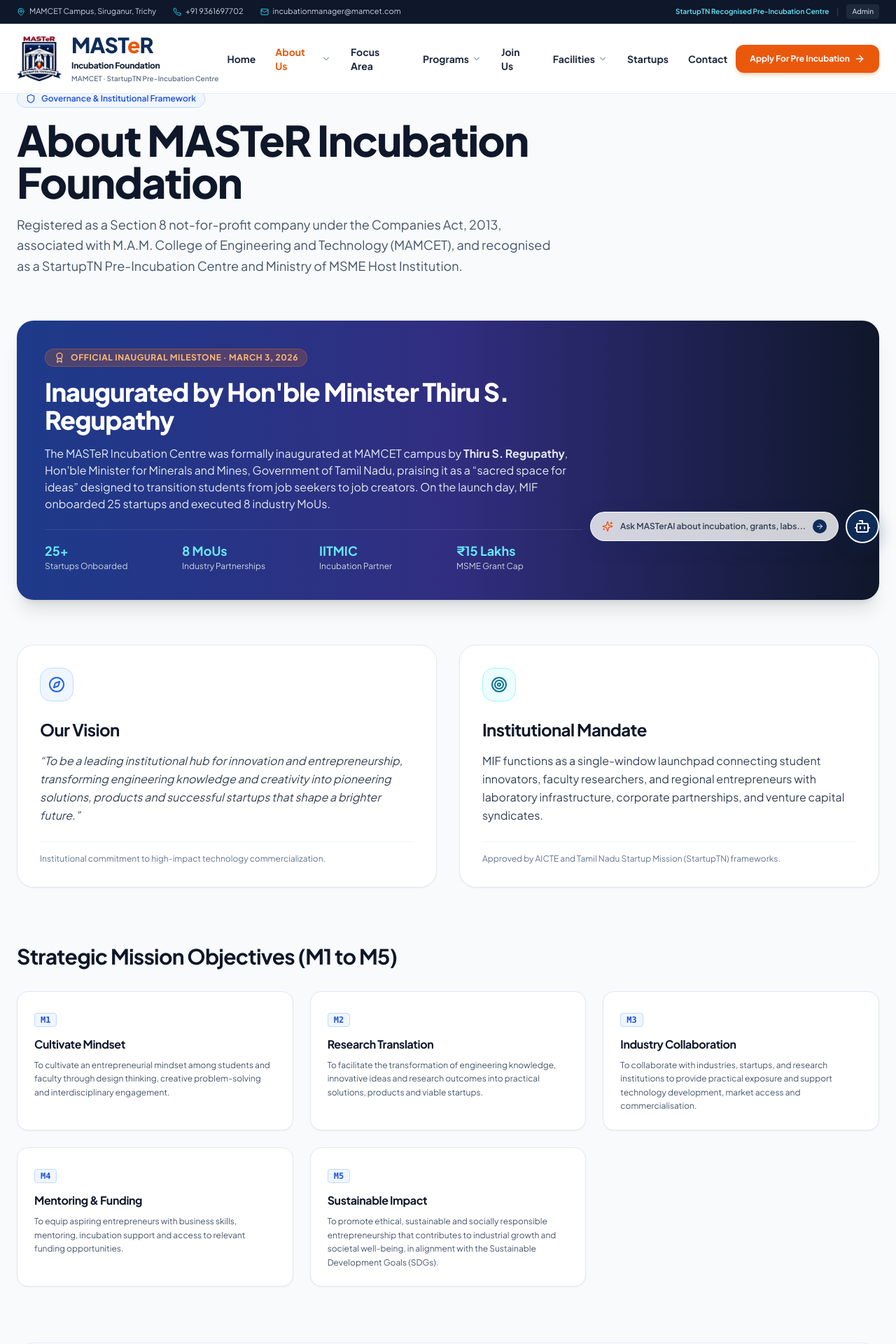
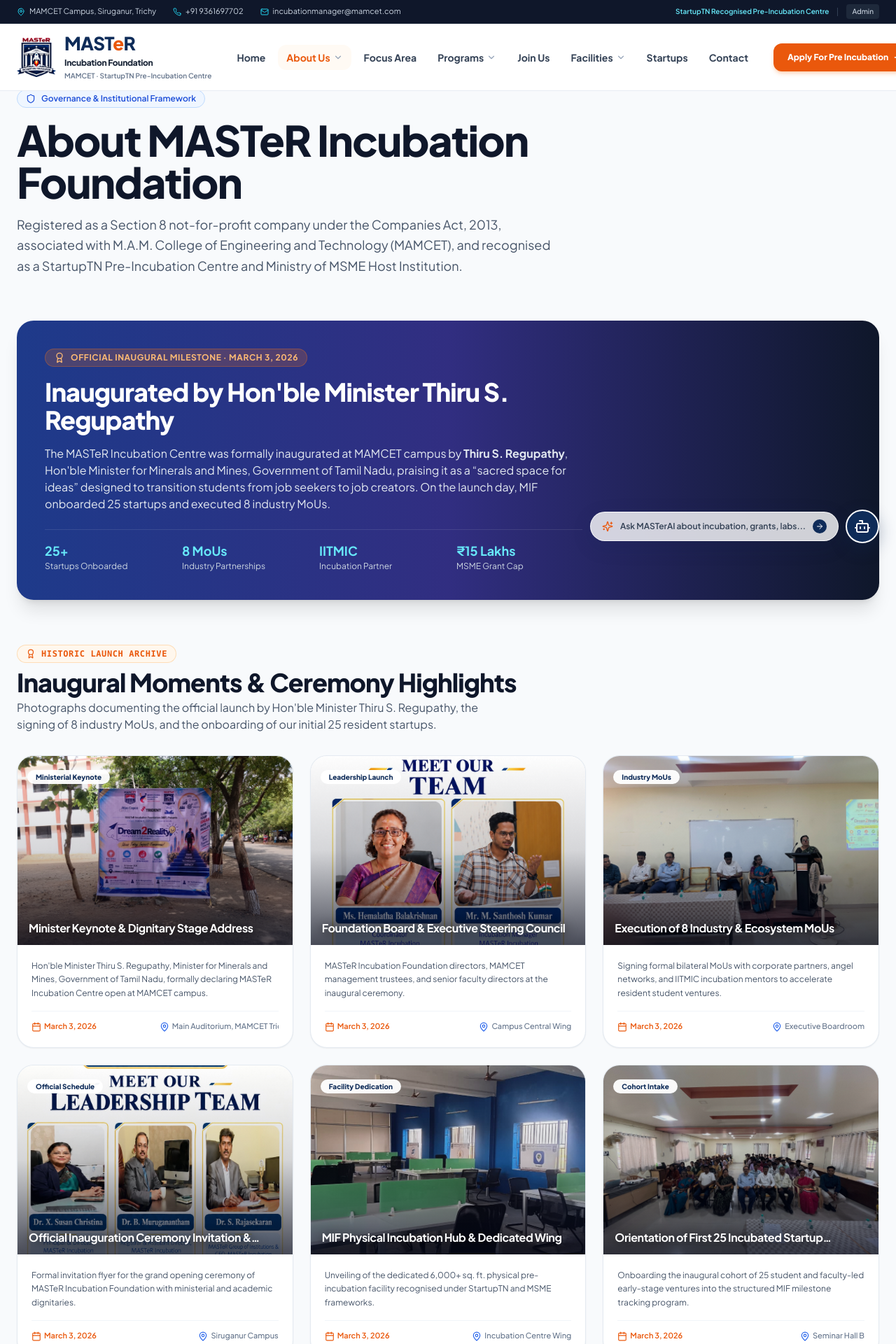
Before and after one commit to MOHAMEDYUNUS-A/incubation, a Next.js app: page /about in a window 1280 px wide. Shown: the top 1920 px of the page at 70% size. Built offline with nearby package versions, Linux system fonts and the light colour scheme.

Commit message:
feat: reduce impact video opacity, balance navbar alignment, and add inaugural moments gallery to about page

```diff
--- a/src/app/about/page.tsx
+++ b/src/app/about/page.tsx
@@ -4,6 +4,7 @@ import { FOUNDATION_INFO } from "@/lib/db/mockData";
 import { Shield, Target, Compass, ArrowRight, ExternalLink, Award, Users, Landmark, MapPin } from "lucide-react";
 import { Button } from "@/components/ui/button";
 import CampusPhotoGallery from "@/components/sections/CampusPhotoGallery";
+import InauguralMomentsGallery from "@/components/sections/InauguralMomentsGallery";
 
 export const metadata = {
   title: "About Us | MASTeR Incubation Foundation (MIF)",
@@ -61,6 +62,9 @@ export default function AboutPage() {
             </div>
           </div>
         </div>
+
+        {/* Official Inaugural Moments Photo Showcase */}
+        <InauguralMomentsGallery />
 
         {/* Vision & Mission Cards */}
         <div className="grid grid-cols-1 md:grid-cols-2 gap-8 mb-20">
--- a/src/components/navigation/Navbar.tsx
+++ b/src/components/navigation/Navbar.tsx
@@ -108,7 +108,7 @@ export default function Navbar() {
           </div>
         </div>
 
-        {/* Main Navigation Bar (Clean White Institutional Style as in Image 2) */}
+        {/* Main Navigation Bar (Clean White Institutional Style with Symmetrical Alignment) */}
         <div
           className={`transition-all duration-300 ${
             scrolled
@@ -116,10 +116,10 @@ export default function Navbar() {
               : "bg-white py-3 border-b border-slate-200/80 shadow-2xs"
           }`}
         >
-          <div className="container max-w-7xl mx-auto px-4 sm:px-6 flex items-center justify-between">
-            {/* Logo on Left - Bigger, Responsive, Themed to Logo & No Box/MIF clutter */}
-            <Link href="/" className="flex items-center gap-2.5 sm:gap-3.5 group shrink-0">
-              <div className="relative w-12 h-12 sm:w-14 sm:h-14 md:w-16 md:h-16 flex items-center justify-center shrink-0 group-hover:scale-105 transition-transform duration-300">
+          <div className="container max-w-7xl mx-auto px-4 sm:px-6 flex items-center justify-between gap-4">
+            {/* Logo on Left */}
+            <Link href="/" className="flex items-center gap-2.5 sm:gap-3 group shrink-0">
+              <div className="relative w-12 h-12 sm:w-14 sm:h-14 flex items-center justify-center shrink-0 group-hover:scale-105 transition-transform duration-300">
                 <img
                   src="/logos/official-mif-logo.png"
                   alt="MASTeR Incubation Foundation Logo"
@@ -128,21 +128,21 @@ export default function Navbar() {
               </div>
               <div className="flex flex-col justify-center">
                 <div className="flex items-center">
-                  <span className="font-black text-xl sm:text-2xl md:text-3xl tracking-tight text-[#0f2c59] font-display leading-none">
+                  <span className="font-black text-xl sm:text-2xl md:text-[26px] tracking-tight text-[#0f2c59] font-display leading-none">
                     MAST<span className="text-[#ea580c]">e</span>R
                   </span>
                 </div>
                 <span className="text-[11px] sm:text-xs font-extrabold text-slate-800 tracking-tight leading-none mt-1">
                   Incubation Foundation
                 </span>
-                <span className="text-[10px] text-slate-500 font-semibold tracking-normal hidden md:inline mt-0.5">
+                <span className="text-[10px] text-slate-500 font-semibold tracking-normal hidden xl:inline mt-0.5">
                   MAMCET · StartupTN Pre-Incubation Centre
                 </span>
               </div>
             </Link>
 
-            {/* Navigation Links in Center */}
-            <nav className="hidden lg:flex items-center gap-1">
+            {/* Symmetrically Centered Navigation Links */}
+            <nav className="hidden lg:flex items-center justify-center gap-0.5 xl:gap-1.5 flex-1 mx-2">
               {NAV_LINKS.map((link) => (
                 <div
                   key={link.name}
@@ -152,10 +152,10 @@ export default function Navbar() {
                 >
                   <Link
                     href={link.href}
-                    className={`px-3 py-2 text-sm font-bold transition-colors flex items-center gap-1 rounded-lg ${
+                    className={`px-3 py-2 text-sm font-bold transition-all flex items-center gap-1 rounded-xl whitespace-nowrap ${
                       pathname === link.href || (link.href !== "/" && pathname.startsWith(link.href))
-                        ? "text-[#ea580c] font-black"
-                        : "text-slate-800 hover:text-[#ea580c] hover:bg-orange-50/70"
+                        ? "text-[#ea580c] font-black bg-orange-50/60"
+                        : "text-slate-700 hover:text-[#ea580c] hover:bg-slate-50"
                     }`}
                   >
                     <span>{link.name}</span>
@@ -171,13 +171,13 @@ export default function Navbar() {
                       animate={{ opacity: 1, y: 0 }}
                       exit={{ opacity: 0, y: 8 }}
                       transition={{ duration: 0.15 }}
-                      className="absolute top-full left-0 mt-1 w-52 rounded-xl bg-white border border-slate-200 shadow-xl py-2 z-50"
+                      className="absolute top-full left-0 mt-1 w-56 rounded-2xl bg-white border border-slate-200/90 shadow-xl py-2 z-50 overflow-hidden"
                     >
                       {link.submenu.map((sub) => (
                         <Link
                           key={sub.name}
                           href={sub.href}
-                          className="block px-4 py-2 text-xs text-slate-700 hover:bg-orange-50 hover:text-orange-600 font-medium transition-colors"
+                          className="block px-4 py-2.5 text-xs text-slate-700 hover:bg-orange-50 hover:text-[#ea580c] font-semibold transition-colors"
                         >
                           {sub.name}
                         </Link>
@@ -189,11 +189,11 @@ export default function Navbar() {
             </nav>
 
             {/* Right Action: Prominent Orange CTA Button */}
-            <div className="flex items-center gap-2 sm:gap-3">
+            <div className="flex items-center gap-2 sm:gap-3 shrink-0">
               <Link href="/apply">
                 <Button
                   size="sm"
-                  className="bg-[#ea580c] hover:bg-[#c2410c] text-white font-bold shadow-md shadow-orange-500/25 rounded-xl text-xs gap-1.5 h-9 sm:h-10 px-3 sm:px-5 group transition-all"
+                  className="bg-[#ea580c] hover:bg-[#c2410c] text-white font-extrabold shadow-md shadow-orange-500/25 rounded-xl text-xs gap-1.5 h-10 px-4 sm:px-5 group transition-all"
                 >
                   <span className="hidden sm:inline">Apply For Pre Incubation</span>
                   <span className="sm:hidden">Apply Now</span>
--- /dev/null
+++ b/src/components/sections/InauguralMomentsGallery.tsx
@@ -0,0 +1,214 @@
+"use client";
+
+import React, { useState } from "react";
+import { Award, Sparkles, X, MapPin, ZoomIn, Calendar } from "lucide-react";
+
+interface InauguralPhoto {
+  id: string;
+  title: string;
+  tag: string;
+  image: string;
+  caption: string;
+  date: string;
+  location: string;
+}
+
+const INAUGURAL_PHOTOS: InauguralPhoto[] = [
+  {
+    id: "inaug-1",
+    title: "Minister Keynote & Dignitary Stage Address",
+    tag: "Ministerial Keynote",
+    image: "/images/incubation/image-3.jpeg",
+    caption:
+      "Hon'ble Minister Thiru S. Regupathy, Minister for Minerals and Mines, Government of Tamil Nadu, formally declaring MASTeR Incubation Centre open at MAMCET campus.",
+    date: "March 3, 2026",
+    location: "Main Auditorium, MAMCET Trichy",
+  },
+  {
+    id: "inaug-2",
+    title: "Foundation Board & Executive Steering Council",
+    tag: "Leadership Launch",
+    image: "/images/incubation/team-of-incubation.jpeg",
+    caption:
+      "MASTeR Incubation Foundation directors, MAMCET management trustees, and senior faculty directors at the inaugural ceremony.",
+    date: "March 3, 2026",
+    location: "Campus Central Wing",
+  },
+  {
+    id: "inaug-3",
+    title: "Execution of 8 Industry & Ecosystem MoUs",
+    tag: "Industry MoUs",
+    image: "/images/incubation/img-43.jpeg",
+    caption:
+      "Signing formal bilateral MoUs with corporate partners, angel networks, and IITMIC incubation mentors to accelerate resident student ventures.",
+    date: "March 3, 2026",
+    location: "Executive Boardroom",
+  },
+  {
+    id: "inaug-4",
+    title: "Official Inauguration Ceremony Invitation & Program",
+    tag: "Official Schedule",
+    image: "/images/incubation/flyer.jpeg",
+    caption:
+      "Formal invitation flyer for the grand opening ceremony of MASTeR Incubation Foundation with ministerial and academic dignitaries.",
+    date: "March 3, 2026",
+    location: "Siruganur Campus",
+  },
+  {
+    id: "inaug-5",
+    title: "MIF Physical Incubation Hub & Dedicated Wing",
+    tag: "Facility Dedication",
+    image: "/images/incubation/incubation-centre.jpeg",
+    caption:
+      "Unveiling of the dedicated 6,000+ sq. ft. physical pre-incubation facility recognised under StartupTN and MSME frameworks.",
+    date: "March 3, 2026",
+    location: "Incubation Centre Wing",
+  },
+  {
+    id: "inaug-6",
+    title: "Orientation of First 25 Incubated Startup Founders",
+    tag: "Cohort Intake",
+    image: "/images/incubation/img-32.jpeg",
+    caption:
+      "Onboarding the inaugural cohort of 25 student and faculty-led early-stage ventures into the structured MIF milestone tracking program.",
+    date: "March 3, 2026",
+    location: "Seminar Hall B",
+  },
+];
+
+export default function InauguralMomentsGallery() {
+  const [selectedPhoto, setSelectedPhoto] = useState<InauguralPhoto | null>(null);
+
+  return (
+    <div className="mb-20">
+      {/* Header */}
+      <div className="flex flex-col md:flex-row md:items-end justify-between mb-8 gap-4">
+        <div>
+          <div className="inline-flex items-center gap-2 px-3 py-1 rounded-full bg-orange-50 border border-orange-200/80 text-[#ea580c] text-xs font-mono font-bold uppercase tracking-wider mb-2">
+            <Award className="w-3.5 h-3.5 text-orange-600" />
+            <span>HISTORIC LAUNCH ARCHIVE</span>
+          </div>
+          <h2 className="text-2xl sm:text-4xl font-black text-slate-900 font-display tracking-tight">
+            Inaugural Moments & Ceremony Highlights
+          </h2>
+          <p className="text-sm sm:text-base text-slate-600 mt-1 max-w-2xl">
+            Photographs documenting the official launch by Hon&apos;ble Minister Thiru S. Regupathy, the signing of 8 industry MoUs, and the onboarding of our initial 25 resident startups.
+          </p>
+        </div>
+      </div>
+
+      {/* Responsive Photo Grid */}
+      <div className="grid grid-cols-1 sm:grid-cols-2 lg:grid-cols-3 gap-6">
+        {INAUGURAL_PHOTOS.map((photo) => (
+          <div
+            key={photo.id}
+            onClick={() => setSelectedPhoto(photo)}
+            className="group cursor-pointer rounded-3xl bg-white border border-slate-200/90 shadow-sm hover:shadow-xl hover:border-orange-400 transition-all duration-300 overflow-hidden flex flex-col justify-between"
+          >
+            <div>
+              {/* Image Container */}
+              <div className="relative aspect-[16/11] w-full overflow-hidden bg-slate-100">
+                <img
+                  src={photo.image}
+                  alt={photo.title}
+                  className="w-full h-full object-cover group-hover:scale-105 transition-transform duration-500"
+                  loading="lazy"
+                />
+                <div className="absolute inset-0 bg-gradient-to-t from-slate-950/90 via-slate-950/20 to-transparent opacity-80 group-hover:opacity-95 transition-opacity" />
+
+                {/* Tag Badge */}
+                <div className="absolute top-3.5 left-3.5 z-10">
+                  <span className="px-3 py-1 rounded-full bg-white/95 backdrop-blur-md text-[#0f2c59] text-[10px] font-extrabold shadow-xs">
+                    {photo.tag}
+                  </span>
+                </div>
+
+                {/* Magnify Indicator */}
+                <div className="absolute top-3.5 right-3.5 z-10 w-8 h-8 rounded-full bg-black/50 backdrop-blur-md text-white flex items-center justify-center opacity-0 group-hover:opacity-100 transition-opacity">
+                  <ZoomIn className="w-4 h-4" />
+                </div>
+
+                {/* Overlaid Title */}
+                <div className="absolute bottom-3 left-4 right-4 z-10 text-white">
+                  <h3 className="font-bold text-sm sm:text-base font-display line-clamp-1 !text-white text-white drop-shadow-[0_2px_8px_rgba(0,0,0,0.95)] group-hover:text-orange-300 transition-colors">
+                    {photo.title}
+                  </h3>
+                </div>
+              </div>
+
+              {/* Caption Description */}
+              <div className="p-5">
+                <p className="text-xs text-slate-600 leading-relaxed font-normal line-clamp-3 mb-4">
+                  {photo.caption}
+                </p>
+
+                <div className="flex items-center justify-between text-[11px] text-slate-500 font-medium pt-3 border-t border-slate-100">
+                  <span className="flex items-center gap-1 text-[#ea580c] font-semibold">
+                    <Calendar className="w-3.5 h-3.5" />
+                    {photo.date}
+                  </span>
+                  <span className="flex items-center gap-1 truncate max-w-[170px]">
+                    <MapPin className="w-3.5 h-3.5 text-blue-600 shrink-0" />
+                    {photo.location}
+                  </span>
+                </div>
+              </div>
+            </div>
+          </div>
+        ))}
+      </div>
+
+      {/* Lightbox Modal */}
+      {selectedPhoto && (
+        <div
+          onClick={() => setSelectedPhoto(null)}
+          className="fixed inset-0 z-50 bg-slate-950/90 backdrop-blur-md flex items-center justify-center p-4 sm:p-8 animate-in fade-in duration-200"
+        >
+          <div
+            onClick={(e) => e.stopPropagation()}
+            className="relative max-w-4xl w-full bg-white rounded-3xl overflow-hidden shadow-2xl border border-slate-200"
+          >
+            <button
+              onClick={() => setSelectedPhoto(null)}
+              className="absolute top-4 right-4 z-10 w-10 h-10 rounded-full bg-slate-900/80 text-white hover:bg-slate-900 flex items-center justify-center transition-colors shadow-lg"
+              aria-label="Close photo preview"
+            >
+              <X className="w-5 h-5" />
+            </button>
+
+            <div className="relative aspect-[16/10] w-full bg-black">
+              <img
+                src={selectedPhoto.image}
+                alt={selectedPhoto.title}
+                className="w-full h-full object-contain"
+              />
+            </div>
+
+            <div className="p-6 sm:p-8 bg-white border-t border-slate-200">
+              <div className="flex items-center gap-2 mb-2">
+                <span className="px-3 py-1 rounded-full bg-orange-50 text-[#ea580c] border border-orange-200 text-xs font-bold uppercase tracking-wider">
+                  {selectedPhoto.tag}
+                </span>
+                <span className="text-xs text-slate-500 font-semibold flex items-center gap-1">
+                  <Calendar className="w-3.5 h-3.5 text-orange-600" />
+                  {selectedPhoto.date}
+                </span>
+                <span className="text-xs text-slate-500 font-semibold flex items-center gap-1 ml-2">
+                  <MapPin className="w-3.5 h-3.5 text-blue-600" />
+                  {selectedPhoto.location}
+                </span>
+              </div>
+
+              <h3 className="text-2xl font-black text-slate-900 font-display mb-2">
+                {selectedPhoto.title}
+              </h3>
+              <p className="text-base text-slate-700 leading-relaxed font-normal">
+                {selectedPhoto.caption}
+              </p>
+            </div>
+          </div>
+        </div>
+      )}
+    </div>
+  );
+}
```
Also changed, not shown: src/components/sections/EcosystemImpact.tsx (+5 -5 lines).
